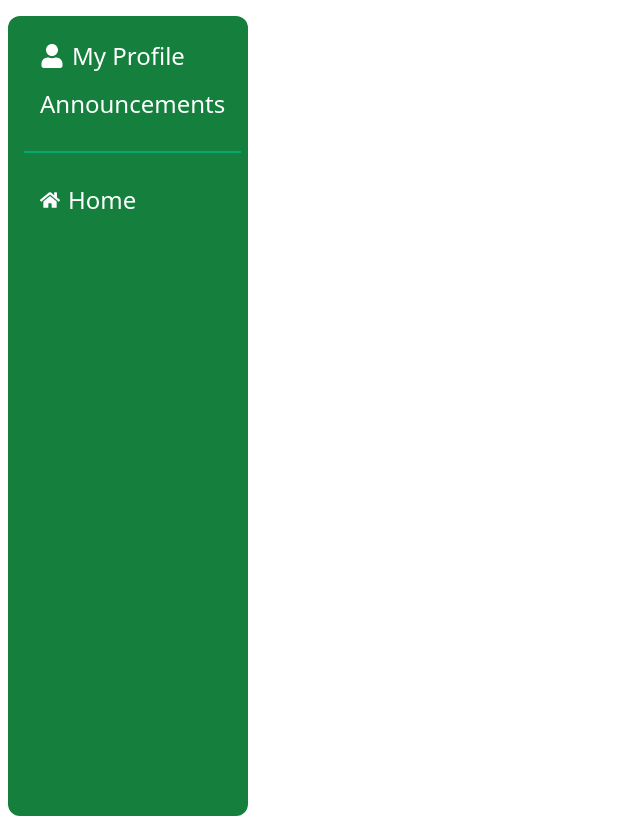
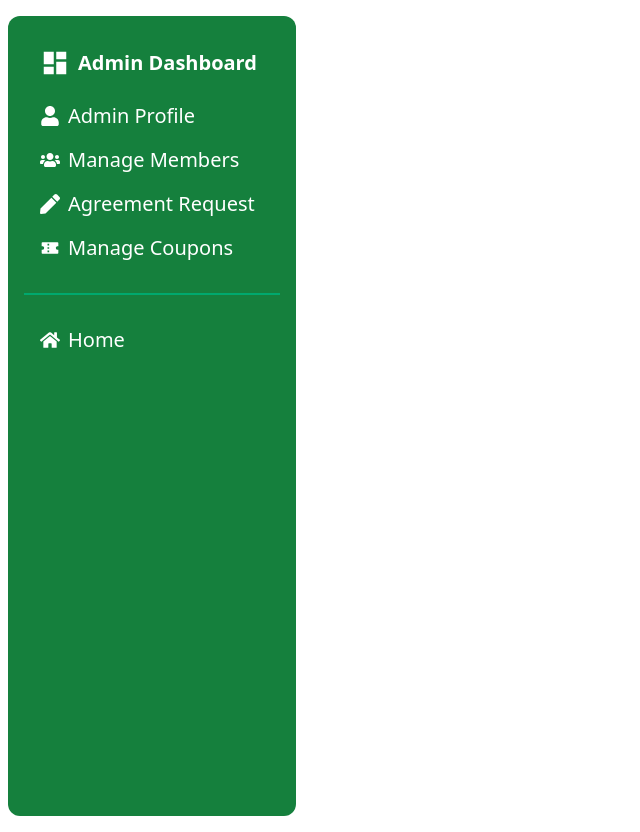
Before and after one commit to mrana007/Building_Management_Client, a React (Vite) app: page /dashboard in a window 1280 px wide. Shown: the whole page, without its empty margins (0-640 px from the left). Built offline with nearby package versions, Linux system fonts and the light colour scheme; no server answers; sample sign-in values are in the browser's storage.

Commit message:
implement admin dashboard

```diff
--- a/src/Components/GoogleLogin/GoogleLogin.jsx
+++ b/src/Components/GoogleLogin/GoogleLogin.jsx
@@ -18,8 +18,7 @@ const GoogleLogin = () => {
       console.log(result.user);
       const userInfo ={
         email: result.user?.email,
-        name: result.user?.displayName,
-        photo: result.user?.photoURL
+        name: result.user?.displayName
       }
       axiosPublic.post('/users', userInfo)
       .then(res=>{
--- a/src/Layout/Dashboard.jsx
+++ b/src/Layout/Dashboard.jsx
@@ -1,8 +1,11 @@
 import { Helmet } from "react-helmet-async";
-import { FaHome, FaUser } from "react-icons/fa";
+import { FaHome, FaPen, FaUser, FaUsers } from "react-icons/fa";
+import { BiSolidCoupon } from "react-icons/bi";
+import { MdDashboard } from "react-icons/md";
 import { NavLink, Outlet } from "react-router-dom";
 
 const DashBoard = () => {
+    const isAdmin = true;
 
     return (
         <>
@@ -11,14 +14,34 @@ const DashBoard = () => {
         </Helmet>
         <div className="flex flex-col md:flex-row pt-4 px-2">
             {/* dashboard side bar */}
-            <div className="w-60 mb-4 min-h-full md:min-h-screen bg-green-700 mr-3 rounded-xl text-white">
-                <ul className="menu p-4 text-2xl">
-                    <li>
-                        <NavLink to="/dashboard/userProfile"> <FaUser /> My Profile</NavLink>
-                    </li>
-                    <li>
-                        <NavLink to="/dashboard/announcements">Announcements</NavLink>
-                    </li>
+            <div className="w-72 mb-4 min-h-full md:min-h-screen bg-green-700 mr-3 rounded-xl text-white">
+                <ul className="menu p-4 text-xl">
+                    {
+                        isAdmin ? <>
+                        <h2 className="flex items-center text-xl text-center font-bold p-4 "> <MdDashboard className="mr-2 text-3xl" /> Admin Dashboard</h2>
+                        <li>
+                            <NavLink to="/dashboard/adminProfile"> <FaUser /> Admin Profile</NavLink>
+                        </li>
+                        <li>
+                            <NavLink to="/dashboard/manageMembers"> <FaUsers /> Manage Members</NavLink>
+                        </li>
+                        <li>
+                            <NavLink to="/dashboard/agreementsRequest"> <FaPen /> Agreement Request</NavLink>
+                        </li>
+                        <li>
+                            <NavLink to="/dashboard/manageCoupons"> <BiSolidCoupon /> Manage Coupons</NavLink>
+                        </li>
+                        </>
+                         :
+                         <>
+                         <li>
+                            <NavLink to="/dashboard/userProfile"> <FaUser />  Profile</NavLink>
+                         </li>
+                        <li>
+                             <NavLink to="/dashboard/announcements">Announcements</NavLink>
+                        </li>
+                         </>
+                    }
                     {/* shared nav link */}
                     <div className="divider divider-success"></div>
                     <li>
--- /dev/null
+++ b/src/pages/Dashboard/Admin/AdminProfile.jsx
@@ -0,0 +1,24 @@
+import { Helmet } from "react-helmet-async";
+import useAuth from "../../../hooks/useAuth";
+
+
+const AdminProfile = () => {
+    const { user } = useAuth();
+    return (
+        <>
+    <Helmet>
+        <title>Quantum Tower | Dashboard | Admin Profile</title>
+    </Helmet>
+        <h2 className="text-6xl text-center font-extrabold mb-4 md:my-14">Admin Profile</h2>
+    <div className="flex flex-col md:flex-row justify-center">
+      <div className="border border-black-200 bg-red-200 rounded p-6 md:p-16">
+        <img className="rounded-full justify-center mx-auto" src={user?.photoURL} alt="" />
+        <p className="text-white text-xl text-center pt-2 font-bold">Admin Name: {user?.displayName}</p>
+        <p className="text-white text-xl text-center font-bold">Email: {user?.email}</p>
+      </div>
+    </div>
+    </>
+    );
+};
+
+export default AdminProfile;
--- /dev/null
+++ b/src/pages/Dashboard/Admin/AgreementsRequest.jsx
@@ -0,0 +1,20 @@
+import { Helmet } from "react-helmet-async";
+
+const AgreementsRequest = () => {
+
+  return (
+    <>
+      <Helmet>
+        <title>
+          Quantum Tower | Admin Dashboard | Agreements Request
+        </title>
+      </Helmet>
+      <h2 className="text-6xl text-center font-extrabold mb-4 md:my-14">
+        Agreements Request
+      </h2>
+      <div></div>
+    </>
+  );
+};
+
+export default AgreementsRequest;
--- /dev/null
+++ b/src/pages/Dashboard/Admin/ManageMembers.jsx
@@ -0,0 +1,11 @@
+
+
+const ManageMembers = () => {
+    return (
+        <div>
+
+        </div>
+    );
+};
+
+export default ManageMembers;
--- a/src/pages/Dashboard/UserProfile/UserProfile.jsx
+++ b/src/pages/Dashboard/UserProfile/UserProfile.jsx
@@ -8,6 +8,7 @@ const UserProfile = () => {
     <Helmet>
         <title>Quantum Tower | Dashboard | User Profile</title>
     </Helmet>
+        <h2 className="text-6xl text-center font-extrabold mb-4 md:my-14">User Dashboard</h2>
     <div className="flex flex-col md:flex-row justify-center">
       <div className="border border-black-200 bg-red-300 rounded p-6 md:p-16">
         <img className="rounded-full justify-center mx-auto" src={user?.photoURL} alt="" />
--- a/src/pages/Home/ApartmentLocation/Location.jsx
+++ b/src/pages/Home/ApartmentLocation/Location.jsx
@@ -3,7 +3,7 @@ const Location = () => {
     <div className="max-w-screen-xl mx-auto mt-20">
         <h2 className="text-4xl text-center text-green-700 pb-6">Apartment Location</h2>
       <div className="px-2">
-        <img className="justify-center mx-auto" src="https://i.ibb.co/YWRPGS5/gulshan-1.png" alt="Gulshan1" />
+        <img className="justify-center mx-auto" src="https://i.ibb.co/NNx1VQR/gulshan.jpg" alt="Gulshan1" />
       </div>
     </div>
   );
--- a/src/pages/SignUp/SignUp.jsx
+++ b/src/pages/SignUp/SignUp.jsx
@@ -1,7 +1,7 @@
 import { useContext, useState } from "react";
 import { useForm } from "react-hook-form";
 import { FaEye, FaEyeSlash } from "react-icons/fa";
-import { Link, useLocation, useNavigate } from "react-router-dom";
+import { Link, useNavigate } from "react-router-dom";
 import { AuthContext } from "../../providers/AuthProvider";
 import Swal from "sweetalert2";
 import GoogleLogin from "../../Components/GoogleLogin/GoogleLogin";
@@ -19,11 +19,10 @@ const SignUp = () => {
   } = useForm();
 
 // create user
-  const { createUser, updatedUserProfile} = useContext(AuthContext);
+  const { createUser, updatedUserProfile, logOut} = useContext(AuthContext);
   const navigate = useNavigate();
-  const location = useLocation();
-
-  const from = location.state?.from?.pathname || "/";
+  // const location = useLocation();
+  // const from = location.state?.from?.pathname || "/";
 
   const onSubmit = (data) => {
     console.log(data);
@@ -36,7 +35,8 @@ const SignUp = () => {
           // create user entry in the database
           const usersInfo ={
             name: data.name,
-            email: data.email
+            email: data.email,
+            role: 'user'
           }
           axiosPublic.post('/users', usersInfo)
           .then(res=>{
@@ -49,7 +49,8 @@ const SignUp = () => {
               showConfirmButton: false,
               timer: 2000
           });
-          navigate(from, {replace: true});
+          logOut();
+          navigate('/login');
             }
           })
 
```
Also changed, not shown: src/Routes/Routes.jsx (+17 -0 lines).
